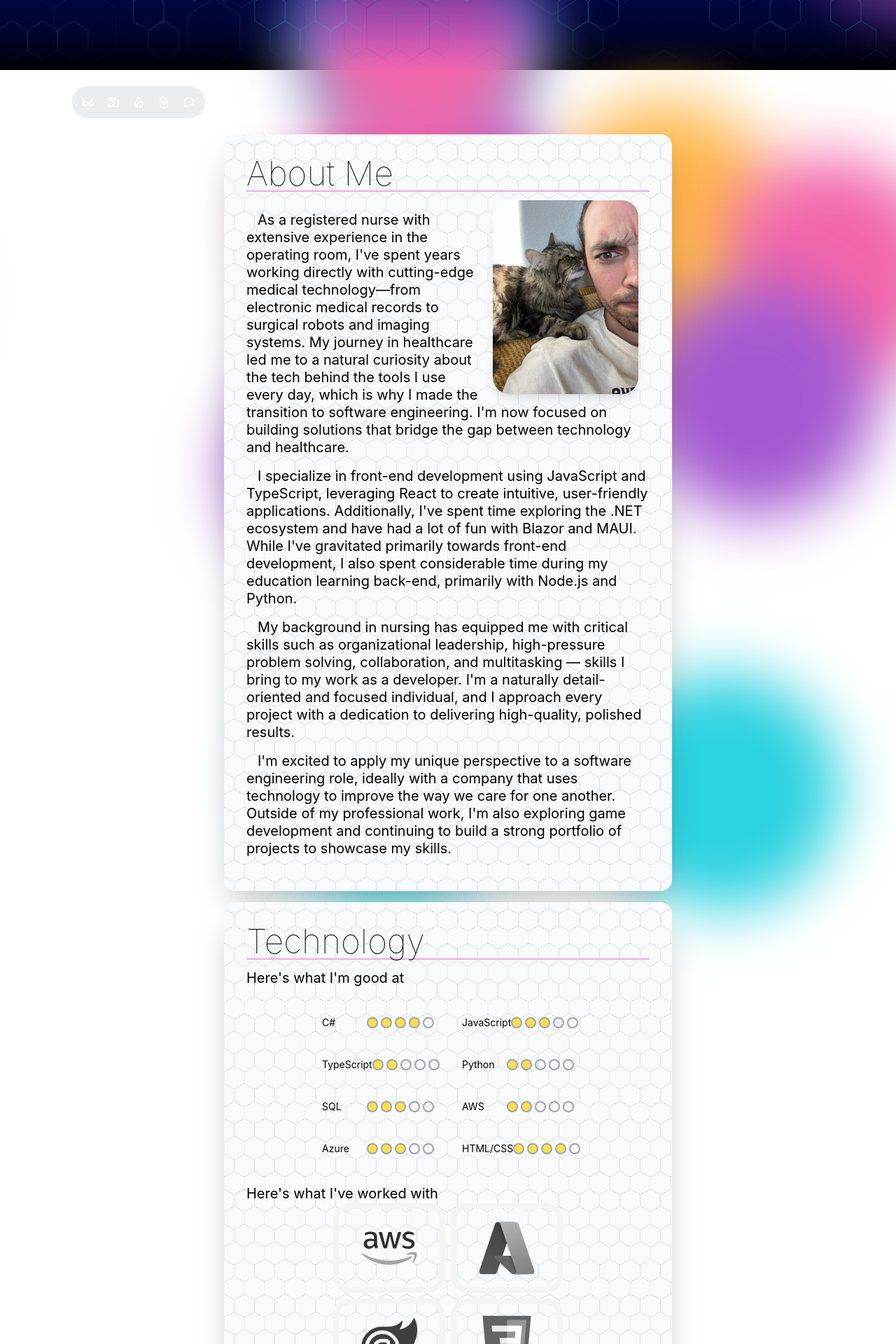
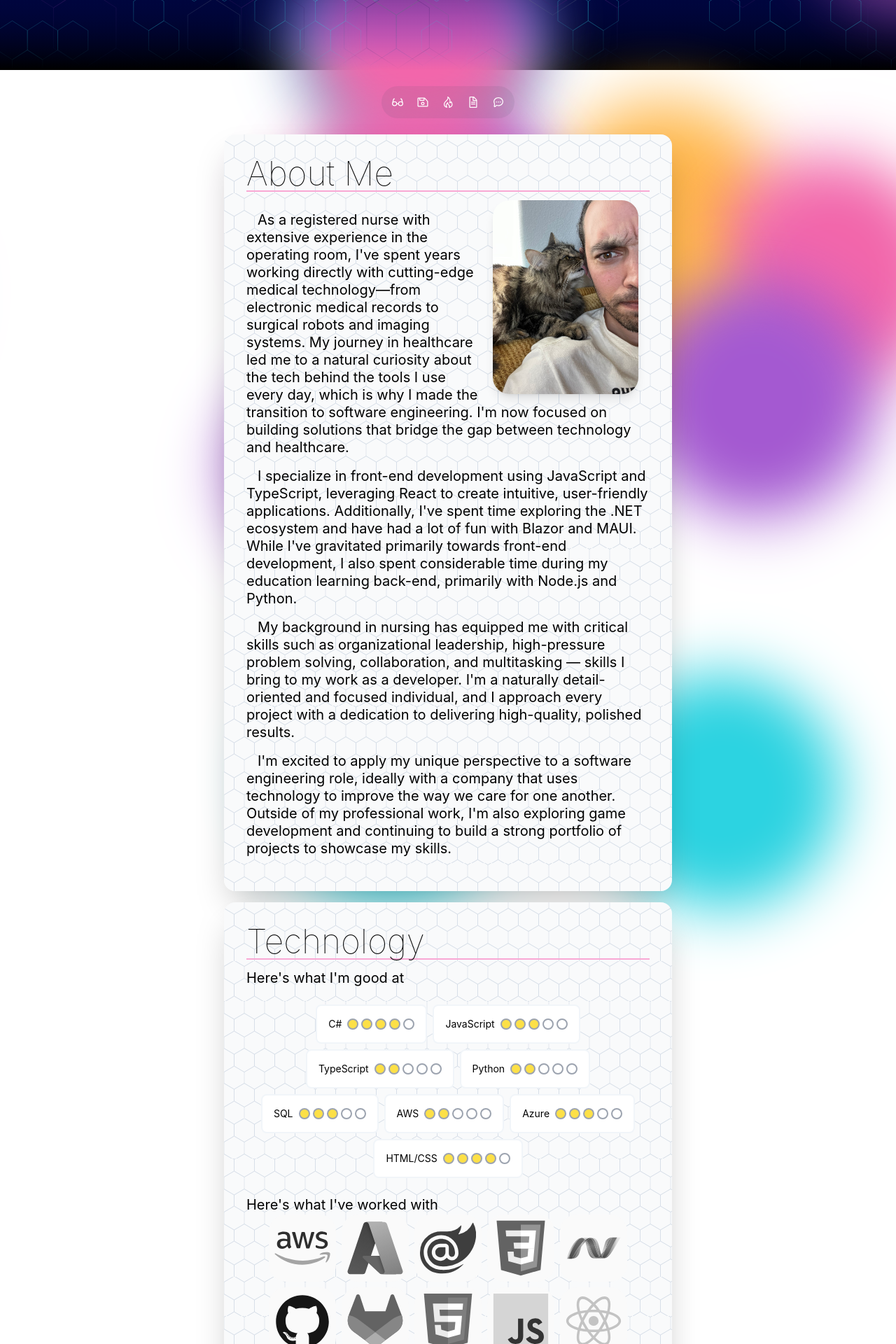
Before and after one commit to tylerelk/TyLewisPortfolio, a React (Vite) app in the folder TyLewisPortfolio/: page / in a window 1280 px wide. Shown: the part 700-2620 px from the top of the page at 70% size. Built offline with nearby package versions, Linux system fonts and the light colour scheme.

Commit message:
Update styles for tech and navbar

```diff
--- a/TyLewisPortfolio/src/components/Navbar.tsx
+++ b/TyLewisPortfolio/src/components/Navbar.tsx
@@ -51,7 +51,7 @@ export default function Navbar() {
 
   return (
     <div
-      className={`sticky top-2 ml-2 p-1 scale-50 bg-gray-600 border-transparent border-2 transition duration-200 rounded-full max-w-min bg-opacity-10 hover:border-slate-200 hover:bg-opacity-60 hover:scale-100 z-10 `}
+      className={`sticky top-2 mx-auto p-1 scale-50 bg-gray-600 border-transparent border-2 transition duration-200 rounded-full max-w-min bg-opacity-10 hover:border-slate-200 hover:bg-opacity-60 hover:scale-100 z-10 `}
     >
       <ul
         id='navbar-sections'
--- a/TyLewisPortfolio/src/components/Skills.tsx
+++ b/TyLewisPortfolio/src/components/Skills.tsx
@@ -22,7 +22,7 @@ const Skills = () => {
         return (
           <div
             key={s.id}
-            className='w-1/3 h-auto flex justify-between items-center p-4 rounded-lg'
+            className='min-w-fit gap-2 h-auto flex justify-between items-center p-4 rounded-lg bg-white border-2 border-slate-100'
           >
             <p className='text-sm'>{s.name}</p>
             {skillLevel(s.level)}
--- a/TyLewisPortfolio/src/components/TechSection.tsx
+++ b/TyLewisPortfolio/src/components/TechSection.tsx
@@ -13,13 +13,13 @@ export default function TechSection() {
       <p className='text-xl text-left'>Here's what I'm good at</p>
       <Skills />
       <p className='text-xl text-left'>Here's what I've worked with</p>
-      <div className={`m-auto flex flex-wrap justify-center gap-2 w-9/12`}>
+      <div className={`m-auto flex flex-wrap justify-center gap-2 w-11/12`}>
         {icons.map((icon: any, index) => {
           return (
             <div
               key={index}
               dangerouslySetInnerHTML={{ __html: icon.default }}
-              className={`iconSquare w-40 h-32 flex justify-center items-center p-8 border-8 border-gray-100 rounded-3xl transition-all duration-200 grayscale`}
+              className={`iconSquare w-24 h-24 flex justify-center items-center p-2 bg-slate-50 rounded-3xl transition-all duration-200 grayscale`}
             ></div>
           );
         })}
```
